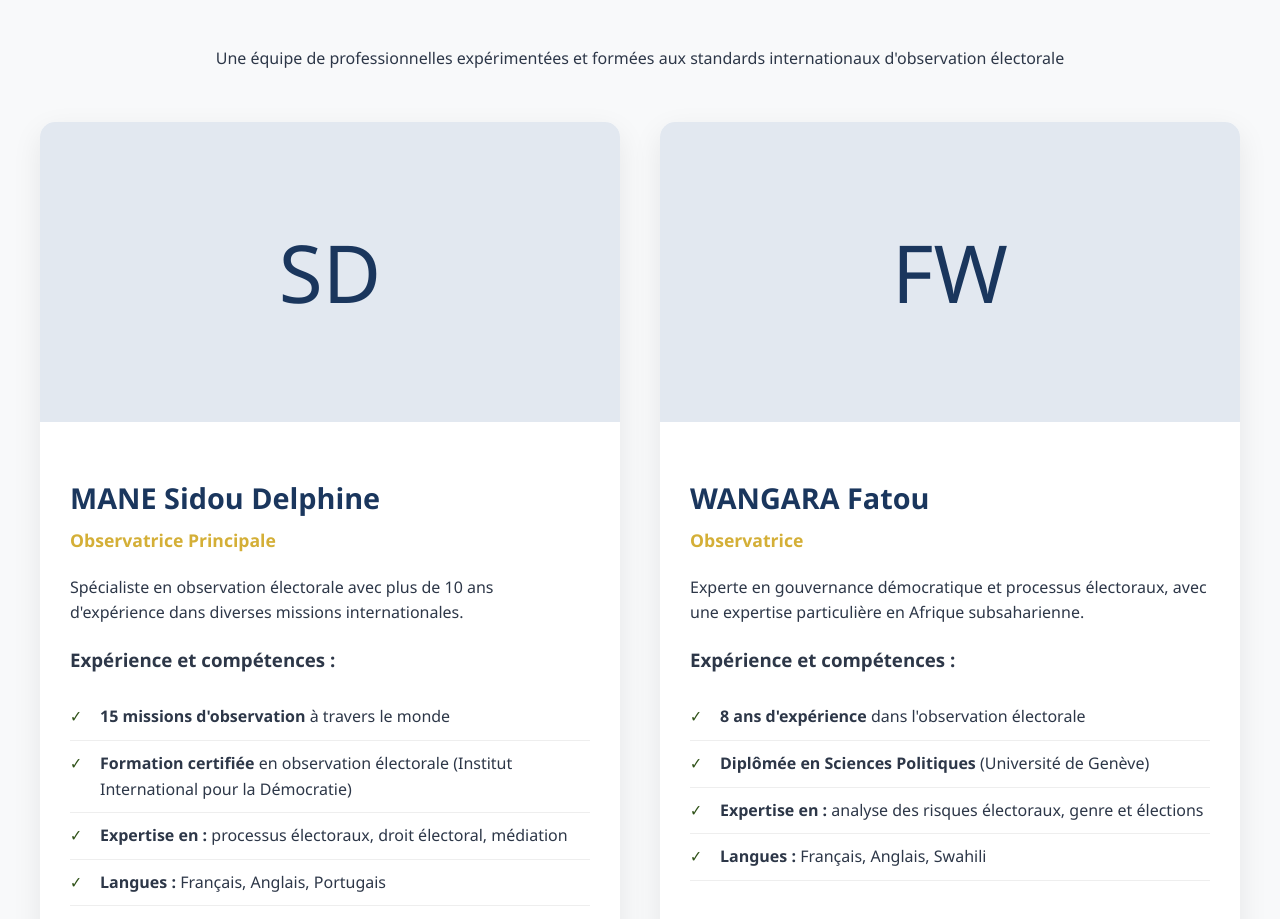
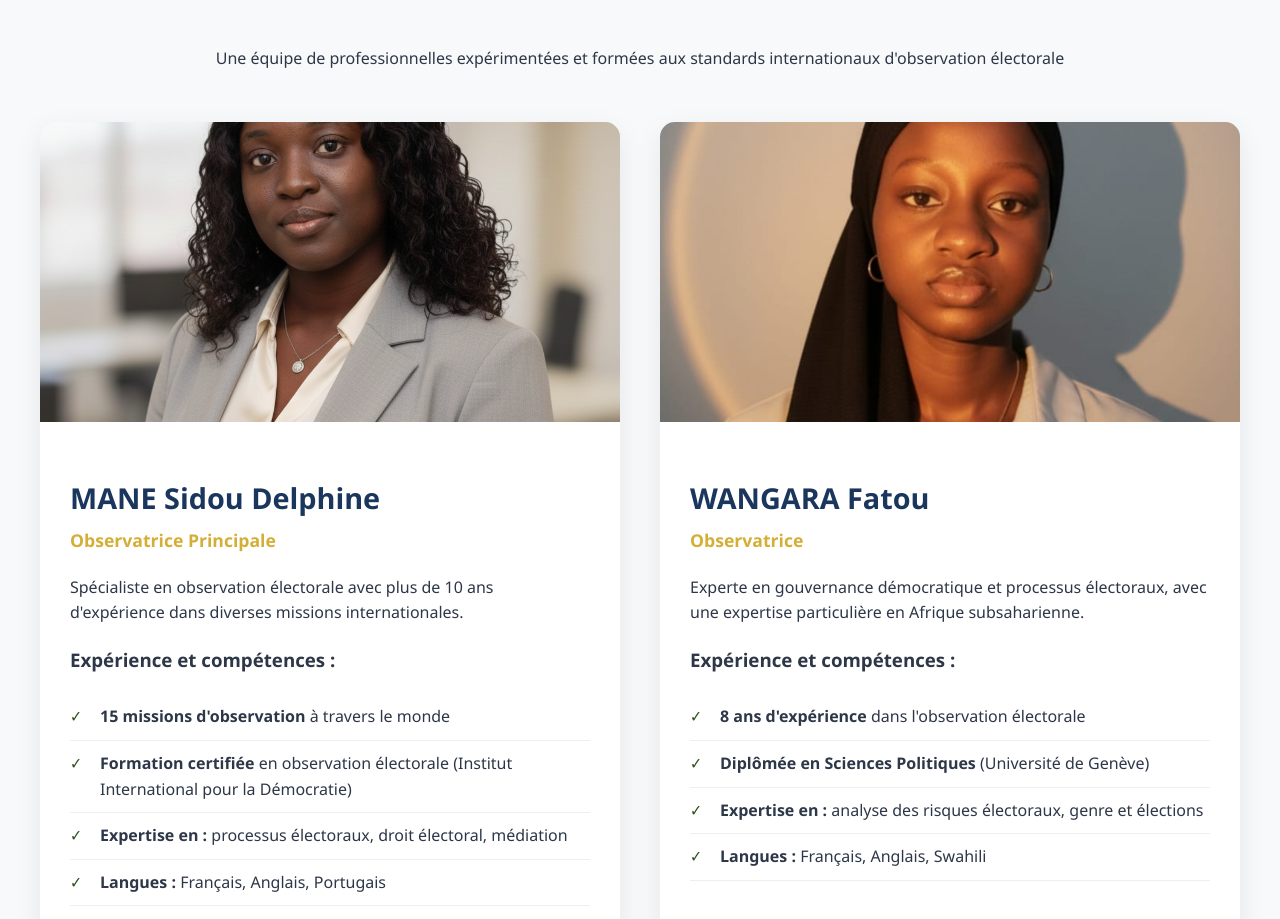
Before and after one commit to partipolitique/observateurs, a plain HTML site: page index.html in a window 1280 px wide. Shown: the part 3127-4046 px from the top of the page. Drawn offline with Linux system fonts and the light colour scheme.

Commit message:
Update index.html

```diff
--- a/index.html
+++ b/index.html
@@ -572,7 +572,7 @@
 
         <div class="observers-grid">
             <div class="observer-card">
-                <div class="observer-photo" style="background-image: url('delphine.jpg'); background-color: #e2e8f0;">
+                <div class="observer-photo" style="background-image: url('delphine.png'); background-color: #e2e8f0;">
                     <!-- Si l'image n'est pas disponible, afficher l'initiale -->
                     <span style="display: none;">SD</span>
                 </div>
@@ -592,7 +592,7 @@
             </div>
 
             <div class="observer-card">
-                <div class="observer-photo" style="background-image: url('fatou.jpg'); background-color: #e2e8f0;">
+                <div class="observer-photo" style="background-image: url('fatou.jpeg'); background-color: #e2e8f0;">
                     <!-- Si l'image n'est pas disponible, afficher l'initiale -->
                     <span style="display: none;">FW</span>
                 </div>
```
